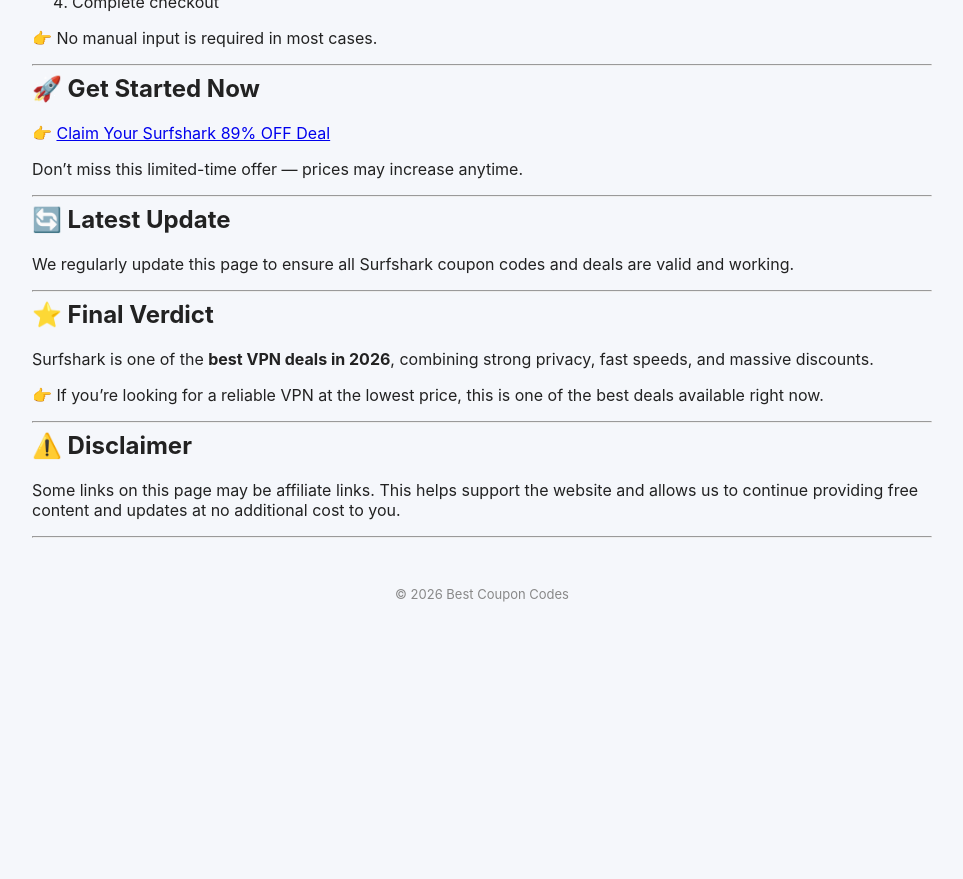
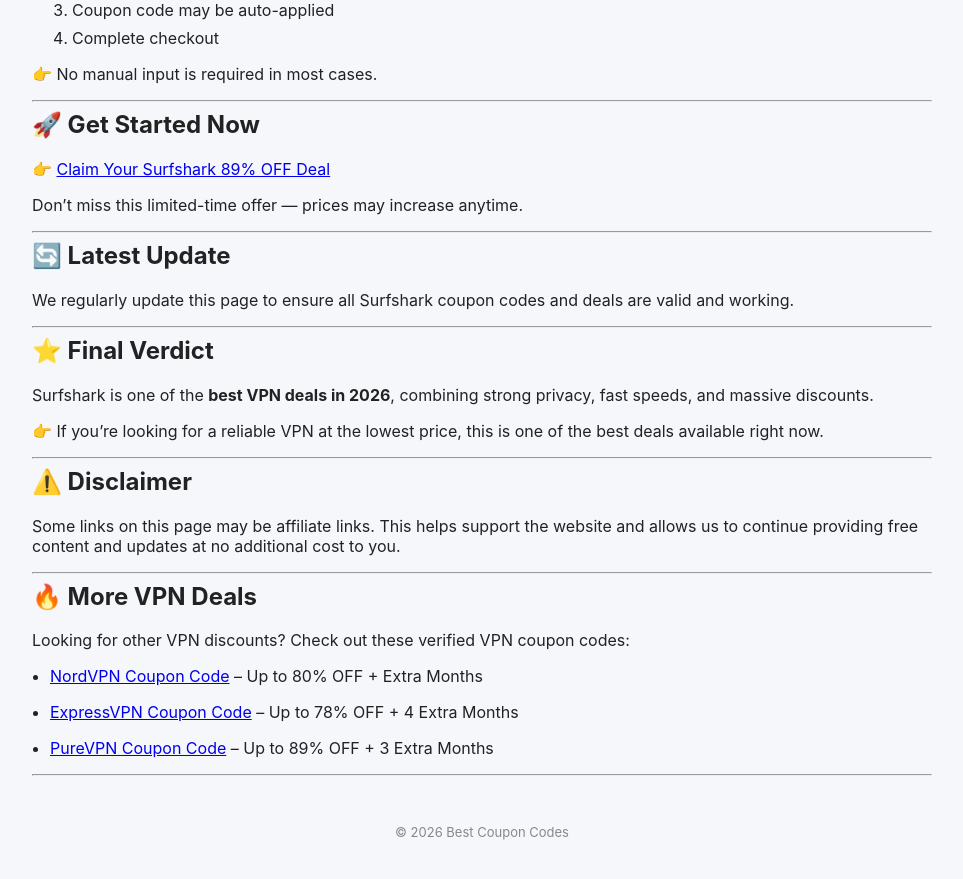
Before and after one commit to BestCouponCodes/best-coupon-codes, a Jekyll site: the page built from surfshark-coupon-code.md, in a window 1280 px wide and 900 px high, scrolled down 1639 px. Shown: the top 879 px of the window, without its empty margins (158-1121 px from the left). Built offline with Jekyll 4.4.1, drawn with Linux system fonts in a browser that asks for light colours; before the commit the page ends 2301 px from its top, so only the background shows below that; some of the changed text lies outside the part shown.

Commit message:
Add more VPN deals section to coupon code page
Added a section for more VPN deals with links to coupon codes.

```diff
--- a/surfshark-coupon-code.md
+++ b/surfshark-coupon-code.md
@@ -9,6 +9,7 @@ last_modified_at: 2026-05-04
 
 🌐 Languages: 🇺🇸 English | 🇹🇼 [繁體中文]({{ site.baseurl }}/surfshark-coupon-code-zh/) | 🇯🇵 [日本語]({{ site.baseurl }}/surfshark-coupon-code-ja/) | 🇰🇷 [한국어]({{ site.baseurl }}/surfshark-coupon-code-ko/)
 
+🏠 [Back to Best Coupon Codes Home]({{ site.baseurl }}/)
 
 Looking for the latest **Surfshark coupon code in 2026**?
 Here’s the **best deal available right now** — save big with exclusive discounts and verified promo codes.
@@ -121,3 +122,22 @@ Surfshark is one of the **best VPN deals in 2026**, combining strong privacy, fa
 Some links on this page may be affiliate links. This helps support the website and allows us to continue providing free content and updates at no additional cost to you.
 
 ---
+
+
+## 🔥 More VPN Deals
+
+
+
+Looking for other VPN discounts? Check out these verified VPN coupon codes:
+
+
+
+* [NordVPN Coupon Code]({{ site.baseurl }}/nordvpn-coupon-code/) – Up to 80% OFF + Extra Months
+
+* [ExpressVPN Coupon Code]({{ site.baseurl }}/expressvpn-coupon-code/) – Up to 78% OFF + 4 Extra Months
+
+* [PureVPN Coupon Code]({{ site.baseurl }}/purevpn-coupon-code/) – Up to 89% OFF + 3 Extra Months
+
+
+
+---
```
